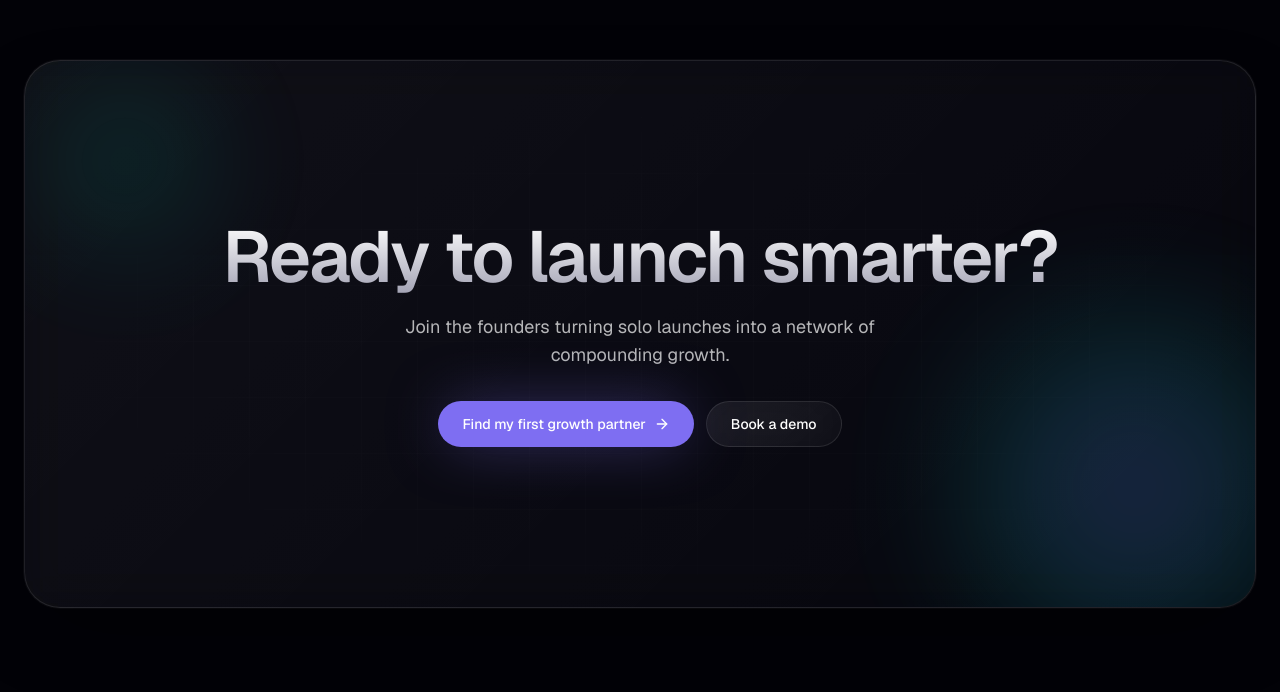
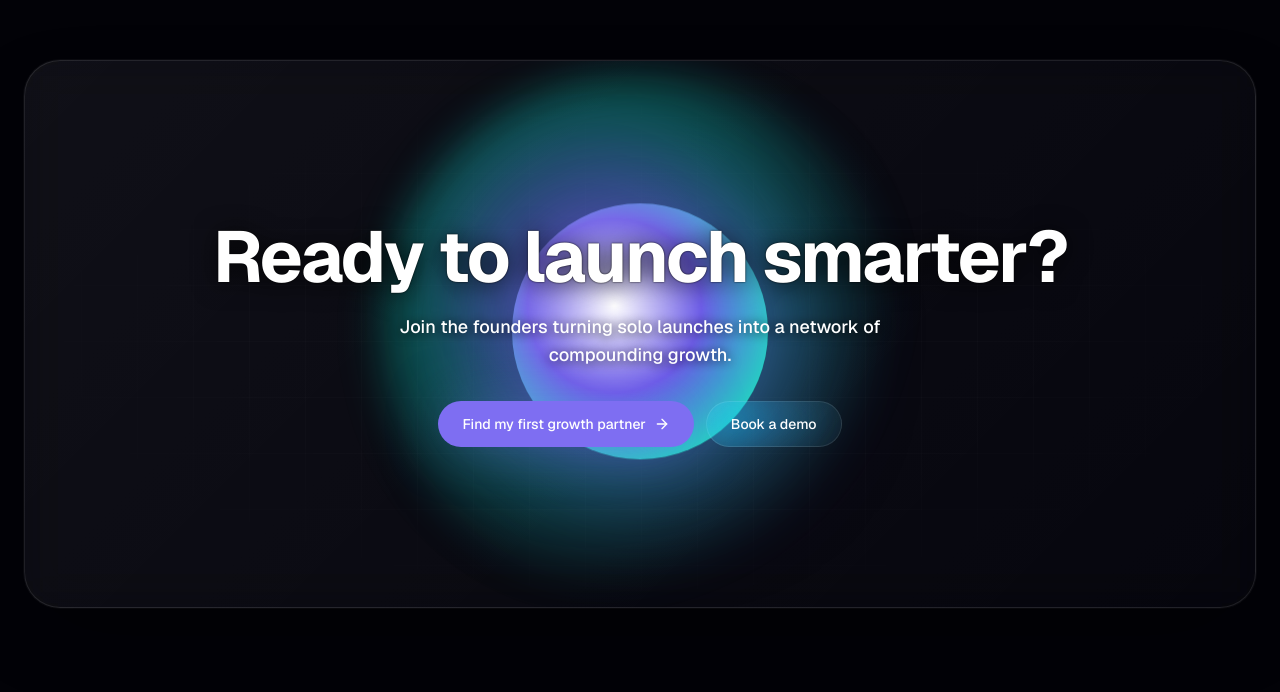
Before and after one commit to HackOnVibeCom/2026-07-viltrumite, a React (Vite) app: page / in a window 1280 px wide. Shown: the part 8348-9040 px from the top of the page. Built offline with nearby package versions, Linux system fonts and the light colour scheme.

Commit message:
fix: revert orb, make CTA text bold white with text shadow for contrast

```diff
--- a/src/components/site/LaunchMeshLanding.tsx
+++ b/src/components/site/LaunchMeshLanding.tsx
@@ -662,25 +662,27 @@ function FinalCTA() {
   return (
     <section id="cta" className="relative py-32 container mx-auto max-w-7xl px-6">
       <div className="relative rounded-[36px] overflow-hidden glass-strong shadow-elevated">
-        <div className="absolute inset-0 grid-bg opacity-30 radial-fade z-0" />
-        {/* ambient glow — pushed to bottom-right corner, well away from text */}
-        <div className="absolute -bottom-20 -right-20 h-[400px] w-[400px] rounded-full z-0 opacity-40"
+        <div className="absolute inset-0 grid-bg opacity-40 radial-fade z-0" />
+        {/* orb */}
+        <div className="absolute left-1/2 top-1/2 -translate-x-1/2 -translate-y-1/2 h-[520px] w-[520px] rounded-full z-0"
           style={{
-            background: "radial-gradient(circle, rgba(108,92,231,0.7), rgba(0,212,184,0.4) 50%, transparent 75%)",
-            filter: "blur(60px)",
+            background: "radial-gradient(circle at 40% 40%, rgba(108,92,231,0.6), rgba(0,212,184,0.35) 40%, transparent 70%)",
+            filter: "blur(20px)",
           }} />
-        <div className="absolute -top-10 -left-10 h-[280px] w-[280px] rounded-full z-0 opacity-30"
+        <div className="absolute left-1/2 top-1/2 -translate-x-1/2 -translate-y-1/2 h-64 w-64 rounded-full animate-float-slow z-0"
           style={{
-            background: "radial-gradient(circle, rgba(0,212,184,0.5), transparent 70%)",
-            filter: "blur(50px)",
+            background: "radial-gradient(circle at 40% 40%, #ffffff, #6C5CE7 40%, #00D4B8 80%)",
+            boxShadow: "0 0 120px 20px rgba(108,92,231,0.5), inset 0 0 80px rgba(255,255,255,0.2)",
           }} />
         <div className="relative z-10 py-28 md:py-40 px-6 text-center">
           <motion.h2
             initial={{ opacity: 0, y: 20 }} whileInView={{ opacity: 1, y: 0 }} viewport={{ once: true }}
-            className="text-5xl md:text-7xl font-semibold tracking-[-0.03em] gradient-text">
+            className="text-5xl md:text-7xl font-bold tracking-[-0.03em] text-white"
+            style={{ textShadow: "0 2px 24px rgba(0,0,0,0.8), 0 0px 2px rgba(0,0,0,1)" }}>
             Ready to launch smarter?
           </motion.h2>
-          <p className="mt-5 text-foreground/70 max-w-xl mx-auto text-lg">
+          <p className="mt-5 max-w-xl mx-auto text-lg font-medium text-white"
+            style={{ textShadow: "0 1px 12px rgba(0,0,0,0.9)" }}>
             Join the founders turning solo launches into a network of compounding growth.
           </p>
           <div className="mt-8 flex flex-wrap justify-center gap-3">
```
